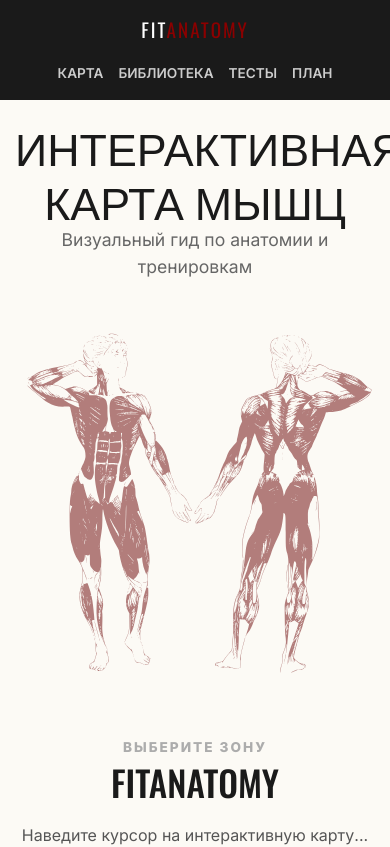
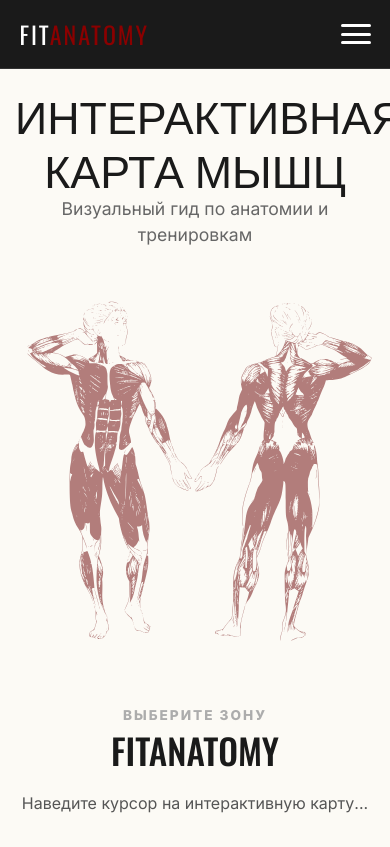
Before and after one commit to alexaeva/anatomyfit, a Vue app in the folder muscle-app/: page / in a window 390 px wide. Shown: the top 847 px of the page. Built offline with nearby package versions, Linux system fonts and the light colour scheme.

Commit message:
адаптация завершена

```diff
--- a/muscle-app/src/App.vue
+++ b/muscle-app/src/App.vue
@@ -1,19 +1,42 @@
 <script setup>
+import { ref } from 'vue'
 import { RouterView } from 'vue-router'
+
+// Состояние меню (открыто/закрыто)
+const isMenuOpen = ref(false)
+
+// Функция для закрытия меню при клике на ссылку
+const closeMenu = () => {
+  isMenuOpen.value = false
+}
+
+const scrollToTop = () => {
+  isMenuOpen.value = false
+  window.scrollTo(0, 0);
+}
 </script>
 
 <template>
   <div class="app-wrapper">
     <header>
       <nav>
-      <router-link to="/" class="logo" @click="scrollToTop">
+        <router-link to="/" class="logo" @click="scrollToTop">
           FIT<span>ANATOMY</span>
         </router-link>
-        <ul>
-          <li><router-link to="/#map">Карта</router-link></li>
-          <li><router-link to="/#lessons">Библиотека</router-link></li>
-          <li><router-link to="/#tests">Тесты</router-link></li>
-          <li><router-link to="/#planner">План</router-link></li>
+
+        <!-- Кнопка "Гамбургер" (видна только на мобилках) -->
+        <button class="burger-menu" @click="isMenuOpen = !isMenuOpen" :class="{ 'is-active': isMenuOpen }">
+          <span></span>
+          <span></span>
+          <span></span>
+        </button>
+
+        <!-- Список ссылок -->
+        <ul :class="{ 'nav-open': isMenuOpen }">
+          <li><router-link to="/#map" @click="closeMenu">Карта</router-link></li>
+          <li><router-link to="/#lessons" @click="closeMenu">Библиотека</router-link></li>
+          <li><router-link to="/#tests" @click="closeMenu">Тесты</router-link></li>
+          <li><router-link to="/#planner" @click="closeMenu">План</router-link></li>
         </ul>
       </nav>
     </header>
@@ -73,7 +96,7 @@
   font-size: 1.5rem;
   letter-spacing: 2px;
   text-decoration: none;
-  color: white !important; /* ТЕПЕРЬ "FIT" ВСЕГДА БЕЛЫЙ */
+  color: white !important;
   transition: 0.3s;
 }
 .logo span { color: var(--muscle-red); }
@@ -96,6 +119,28 @@
 
 nav li a:hover { color: white; }
 
+/* КНОПКА ГАМБУРГЕР (по умолчанию скрыта) */
+.burger-menu {
+  display: none;
+  flex-direction: column;
+  justify-content: space-between;
+  width: 30px;
+  height: 20px;
+  background: none;
+  border: none;
+  cursor: pointer;
+  padding: 0;
+  z-index: 10001;
+}
+
+.burger-menu span {
+  width: 100%;
+  height: 3px;
+  background-color: white;
+  transition: 0.3s;
+  border-radius: 2px;
+}
+
 footer {
   background: var(--dark-charcoal);
   color: white;
@@ -103,12 +148,53 @@
   padding: 3rem 1rem;
 }
 
-/* ДОБАВЛЕНО ДЛЯ ТЕЛЕФОНА */
+/* --- АДАПТИВ ДЛЯ ТЕЛЕФОНА --- */
 @media (max-width: 768px) {
-  nav { flex-direction: column; gap: 15px; }
-  nav ul { gap: 15px; padding: 0; }
-  header { padding: 1rem 15px; }
-  .logo { font-size: 1.2rem; }
+  .burger-menu {
+    display: flex; /* Показываем кнопку только на мобиле */
+  }
+
+  /* Анимация крестика при открытии */
+  .burger-menu.is-active span:nth-child(1) { transform: translateY(8px) rotate(45deg); }
+  .burger-menu.is-active span:nth-child(2) { opacity: 0; }
+  .burger-menu.is-active span:nth-child(3) { transform: translateY(-9px) rotate(-45deg); }
+
+  /* Стили выпадающего меню */
+  nav ul {
+    position: absolute;
+    top: 100%; /* Сразу под шапкой */
+    left: 0;
+    width: 100%;
+    background-color: var(--dark-charcoal);
+    flex-direction: column;
+    gap: 0;
+    padding: 0;
+    max-height: 0; /* Скрыто по умолчанию */
+    overflow: hidden;
+    transition: max-height 0.4s ease-in-out;
+    border-top: 1px solid #333;
+  }
+
+  /* Класс, который добавляется при нажатии на бургер */
+  nav ul.nav-open {
+    max-height: 300px; /* Достаточно, чтобы влезли все ссылки */
+  }
+
+  nav li {
+    width: 100%;
+    text-align: center;
+  }
+
+  nav li a {
+    display: block;
+    padding: 20px;
+    border-bottom: 1px solid #222;
+    font-size: 1rem;
+    color: white;
+  }
+
+  nav li a:active {
+    background-color: var(--muscle-red);
+  }
 }
-
 </style>
```
